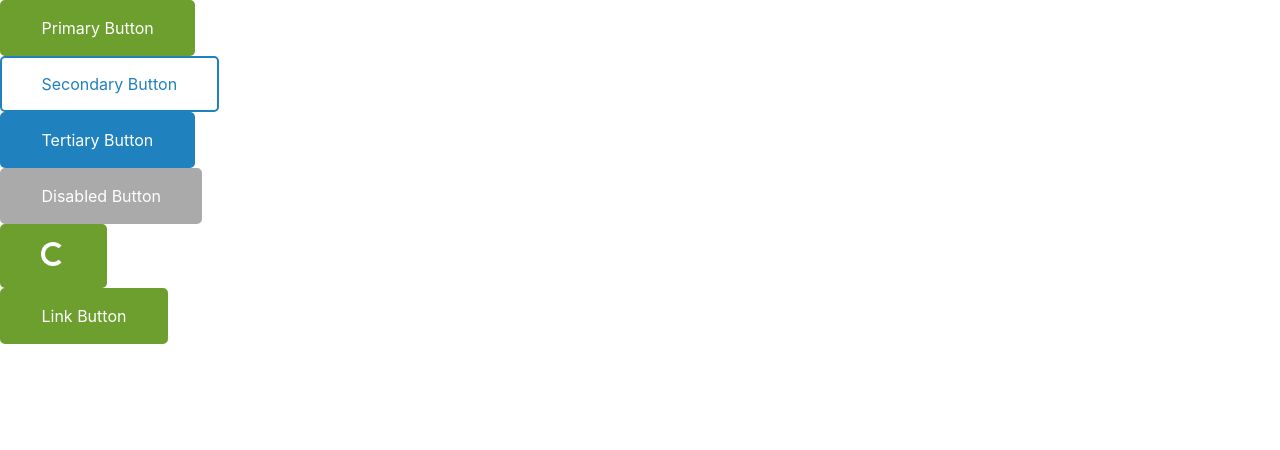
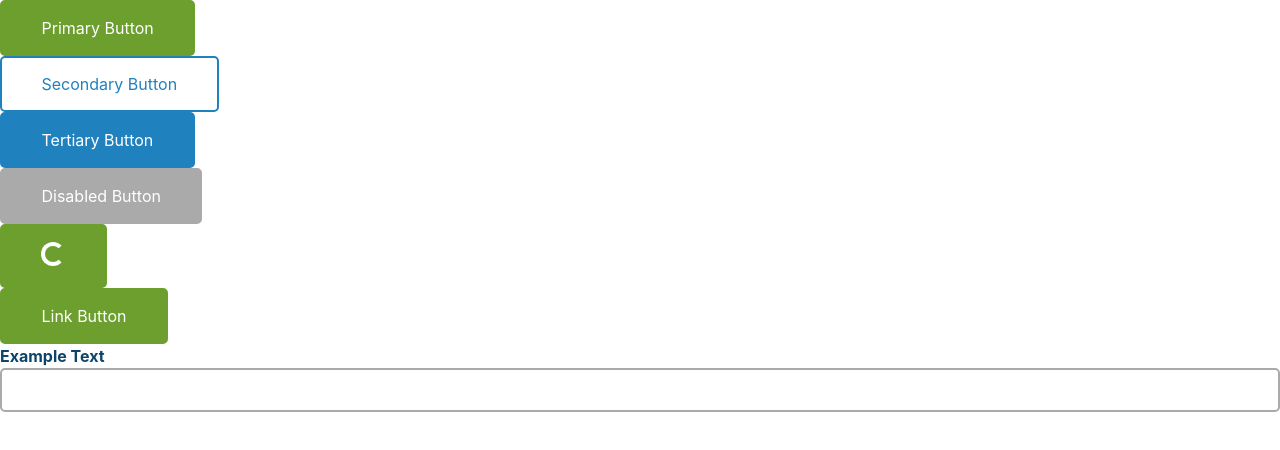
Before and after one commit to danielgsims/rm-react, a React (Create React App) app in the folder gallery/: page / in a window 1280 px wide. Shown: the top 450 px of the page. Built offline with nearby package versions, Linux system fonts and the light colour scheme.

Commit message:
Adding input container and text input

```diff
--- a/gallery/src/App.js
+++ b/gallery/src/App.js
@@ -1,6 +1,8 @@
 import React, { Component } from 'react';
 import './assets/css/spark.css';
 import Button from './sprk/components/button/index.js';
+import InputContainer from './sprk/components/inputcontainer/index.js';
+import TextInput from './sprk/components/textinput/index.js';
 
 class App extends Component {
   render() {
@@ -13,6 +15,11 @@ class App extends Component {
               <li><Button type="primary" disabled={true}>Disabled Button</Button></li>
               <li><Button type="primary" spinner={true}>Spinner</Button></li>
               <li><Button type="primary" href="#">Link Button</Button></li>
+              <li>
+                  <InputContainer>
+                      <TextInput label="Example Text" type="text" />
+                  </InputContainer>
+              </li>
           </ul>
       </div>
     );
--- /dev/null
+++ b/gallery/src/sprk/components/inputcontainer/index.js
@@ -0,0 +1,7 @@
+import React from 'react';
+
+export default ({children}) => (
+    <div class="sprk-b-InputContainer">
+        {children}
+    </div>
+);
--- /dev/null
+++ b/gallery/src/sprk/components/textinput/index.js
@@ -0,0 +1,25 @@
+import React from 'react';
+import PropTypes from 'prop-types';
+
+class TextInput extends React.Component {
+    render() {
+        const { label, error, placeholder, type, id, helperText, disabled} = this.props;
+        return (<React.Fragment>
+            <label htmlFor={id}>{label}</label>
+            <input disabled={disabled} className="sprk-b-TextInput sprk-u-Size-100" id={id} type={type} placeholder={placeholder} />
+            {helperText && <span className="sprk-b-HelperText">{helperText}</span>}
+        </React.Fragment>);
+    }
+}
+
+TextInput.propTypes = {
+    type: PropTypes.oneOf(['text', 'email', 'password']),
+    error: PropTypes.string,
+    id: PropTypes.string,
+    helperText: PropTypes.string,
+    href: PropTypes.string,
+    disabled: PropTypes.bool
+};
+
+
+export default TextInput;
```
